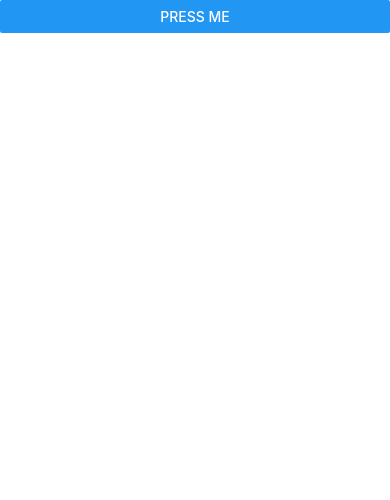
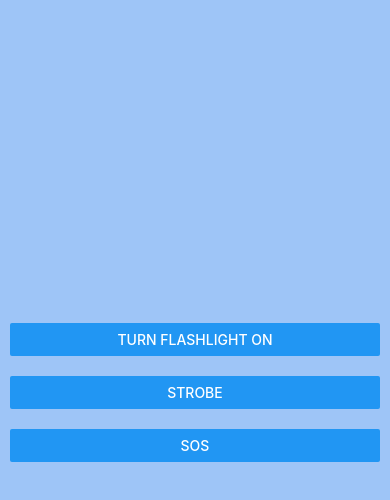
Before and after one commit to applabsllc/flashApp, a React Native app: screen / in a window 390 px wide. Shown: the top 500 px of the page. Built offline with nearby package versions, Linux system fonts and the light colour scheme.

Commit message:
added buttons
added buttons, background, layout

```diff
--- a/App.js
+++ b/App.js
@@ -1,5 +1,4 @@
-import React from 'react';
-import type {Node} from 'react';
+import React , { useState} from 'react';
 import {
   SafeAreaView,
   ScrollView,
@@ -11,44 +10,77 @@ import {
 } from 'react-native';
 
 
-const handleClick = () => {
-
-	console.log("click");
-}
-
 const App = ()  => {
 
-console.log("OK");
+  const [flashActive, setFlashActive] = useState(false);
+
+  const labelButton1 = "Turn Flashlight " + (flashActive?"Off":"On");
+  const labelButton2 = "Strobe";
+  const labelButton3 = "SOS";
+
+  const operateFlashlight = () => { //function to turn on an off simple flashlight
+    const currentActive = flashActive;
+    console.log("currentActive:", currentActive);
+    setFlashActive(!currentActive);
+
+  }
+
+  const operateStrobe = () => { //function to turn flash on/off on interval
+    console.log("click operateStrobe");
+
+  }
+
+  const operateSOS = () => { // call sequenced operateStrobe()
+    console.log("click operateSOS");
+
+  }
 
   return (
-    <Button
-	  onPress={handleClick}
-	  title="Press Me"
-	/>
+    <View style={styles.container}>
+      <View style={styles.topContainer} />
+      <View style={styles.bottomContainer} >
+        <View style={styles.buttonWrapper}>
+          <Button
+
+            onPress={operateFlashlight}
+            title={labelButton1}
+          />
+        </View>
+        <View style={styles.buttonWrapper}>
+        <Button
+        style={styles.buttonWrapper}
+          onPress={operateStrobe}
+          title={labelButton2}
+        />
+        </View>
+        <View style={styles.buttonWrapper}>
+        <Button
+          style={styles.buttonWrapper}
+          onPress={operateSOS}
+          title={labelButton3}
+        />
+        </View>
+      </View>
+    </View>
   );
 };
 
 const styles = StyleSheet.create({
 	 container: {
+		flex: 1,
+    flexDirection: "column",
+  },
+  topContainer: {
     flex: 1,
-
+    backgroundColor: "#9ec5f7",
   },
-  sectionContainer: {
-    marginTop: 32,
-    paddingHorizontal: 24,
+  bottomContainer: {
+    flex: 1.7,
+    backgroundColor: "#9ec5f7",
   },
-  sectionTitle: {
-    fontSize: 24,
-    fontWeight: '600',
-  },
-  sectionDescription: {
-    marginTop: 8,
-    fontSize: 18,
-    fontWeight: '400',
-  },
-  highlight: {
-    fontWeight: '700',
-  },
+  buttonWrapper: {
+    margin: 10,
+  }
 });
 
 export default App;
```
Also changed, not shown: 2 other files (tests, documents, lock files or other folders).
